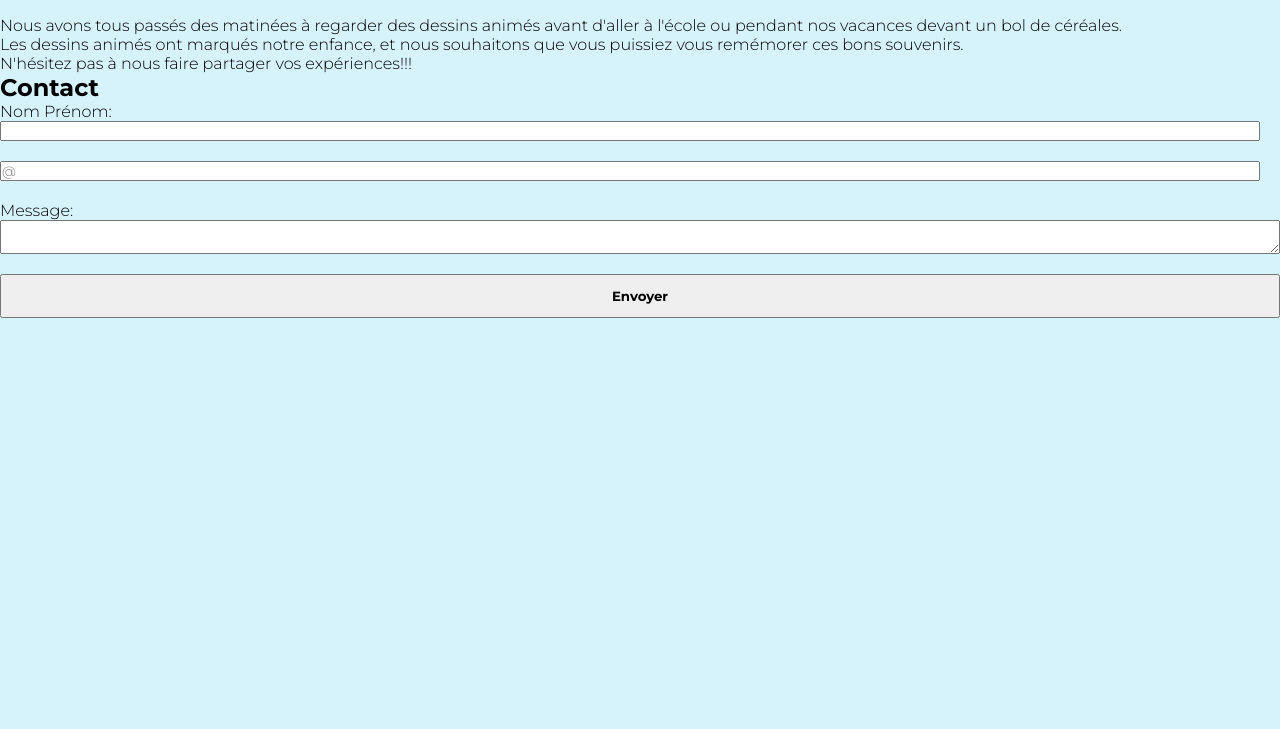
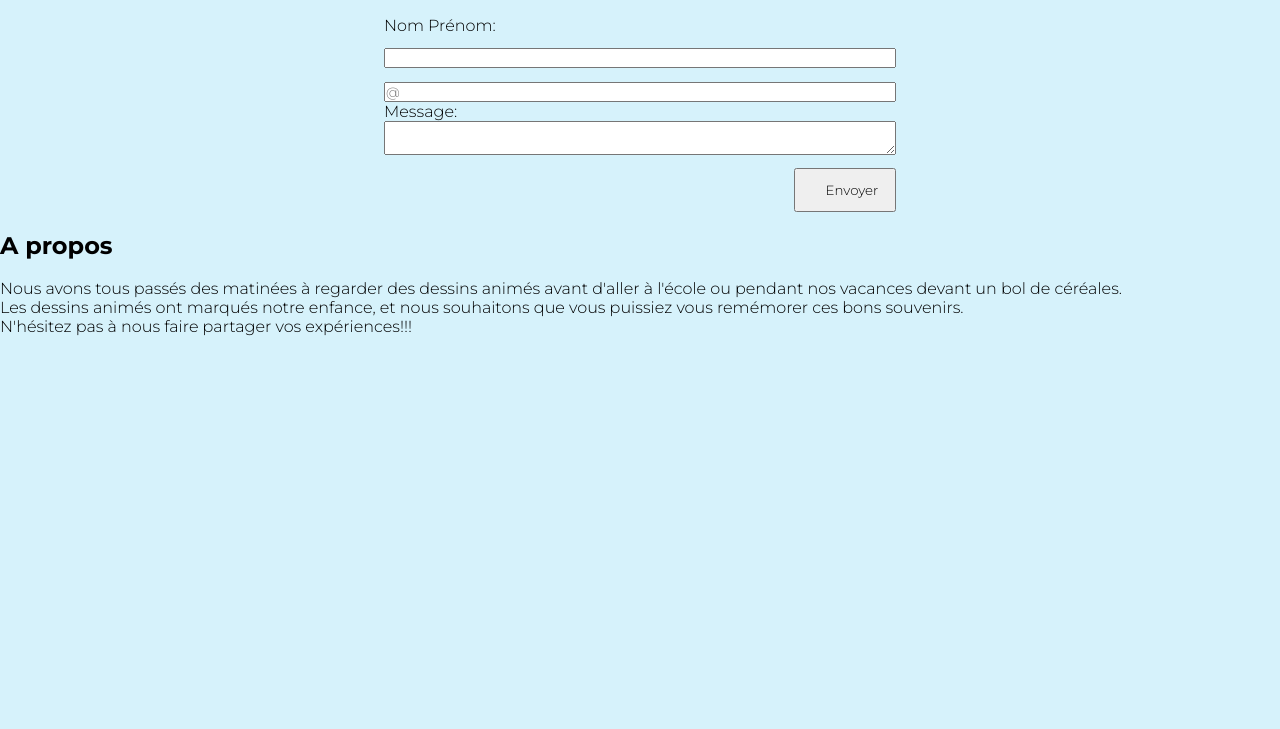
Before and after one commit to Gerceval/Cereal-Memories, a plain HTML site: page about.html in a window 1280 px wide. Shown: the part 71-800 px from the top of the page. Drawn offline with Linux system fonts and the light colour scheme.

Commit message:
mis en forme about et formulaire

```diff
--- a/about.html
+++ b/about.html
@@ -10,22 +10,23 @@
 <body>
 
   <h1>Cereal Memories</h1>
-  <h2> A propos </h2>
-  <br>
-  <p> Nous avons tous passés des matinées à regarder des dessins animés avant d'aller à l'école ou pendant nos vacances devant un bol de céréales. <br> Les dessins animés ont marqués notre enfance, et nous souhaitons que vous puissiez vous remémorer ces bons souvenirs. <br>N'hésitez pas à nous faire partager vos expériences!!!</p>
 
 
   <h2> Contact </h2>
+  <br>
   <form class="formulaire">
     <label for="Nom Prénom">Nom Prénom:</label>
     <input  type="text"  />
     <input type="text" placeholder="@" />
     <label for="Message">Message:</label>
     <textarea type="text"></textarea>
+    <input type="submit" value="Envoyer"  />
+  </form>
+  <br>
 
-         <input type="submit" value="Envoyer"  />
-
-       </form>
+  <h2> A propos </h2>
+  <br>
+  <p> Nous avons tous passés des matinées à regarder des dessins animés avant d'aller à l'école ou pendant nos vacances devant un bol de céréales. <br> Les dessins animés ont marqués notre enfance, et nous souhaitons que vous puissiez vous remémorer ces bons souvenirs. <br>N'hésitez pas à nous faire partager vos expériences!!!</p>
 
 </body>
 
--- a/style.css
+++ b/style.css
@@ -107,22 +107,22 @@ header{
 .formulaire {
     display: flex;
     flex-direction: column;
+    margin-left: 30%;
+    margin-right: 30%
   }
 
  input[type="text"] {
-   margin: 0 20px 20px 0px;
+    margin-top: 1em;
  }
 
  input[value="Envoyer"] {
         padding: 12px 30px;
         cursor: pointer;
         border: 1;
-       outline: none;
-       margin: 0;
-       font-weight: bold;
-       margin-top: 20px;
+        margin-top: 1em;
+        margin-left: 80%;
+
  }
-
 
 
 
```
Lines whose indentation alone changed are shown as unchanged.
